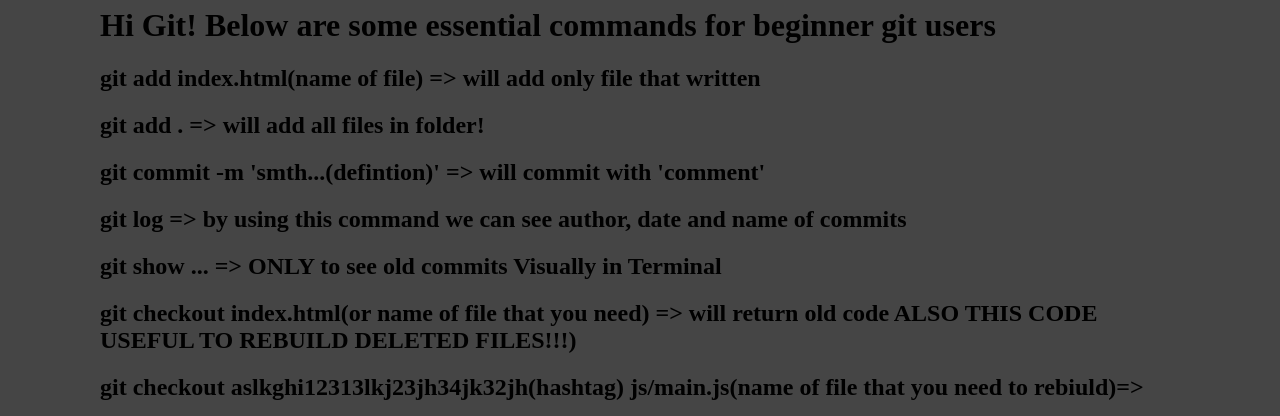
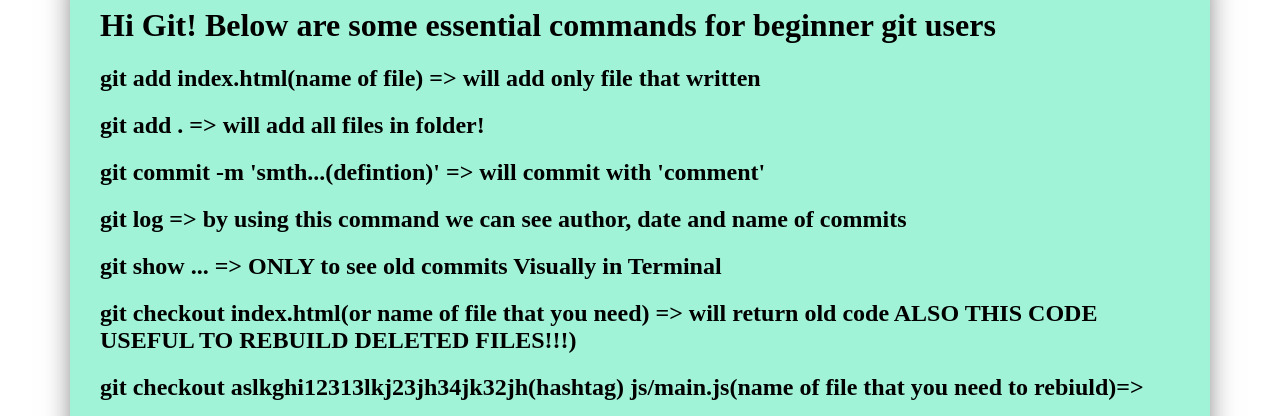
Before and after one commit to FedyaProg/newJs, a plain HTML site: page index.html in a window 1280 px wide. Shown: the part 73-489 px from the top of the page. Drawn offline with Linux system fonts and the light colour scheme.

Commit message:
last commit for 1-lesson

```diff
--- a/css/style.css
+++ b/css/style.css
@@ -6,11 +6,17 @@
 
 body {
     margin: 0;
-    background-color: #454545;
 }
 
 .container {
     width: 100%;
     max-width: 1080px;
-    margin: auto;
+    margin: 0 auto;
+
+    background-color: #a1f3d8;
+    padding: 0 30px;
+
+    -webkit-box-shadow: 0px 20px 28px -4px rgba(0,0,0,0.57);
+    -moz-box-shadow: 0px 20px 28px -4px rgba(0,0,0,0.57);
+    box-shadow: 0px 20px 28px -4px rgba(0,0,0,0.57);
 }
```
